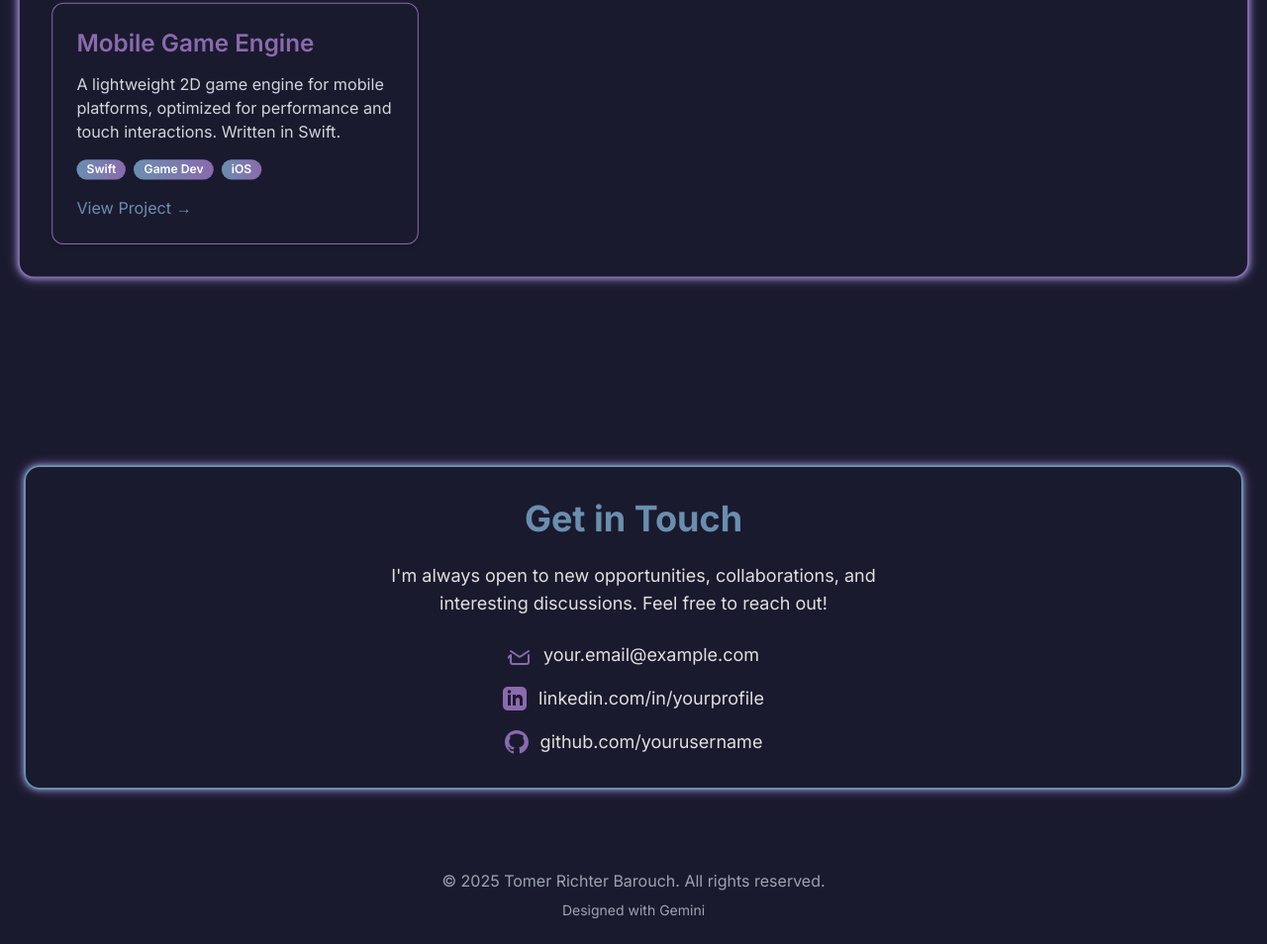
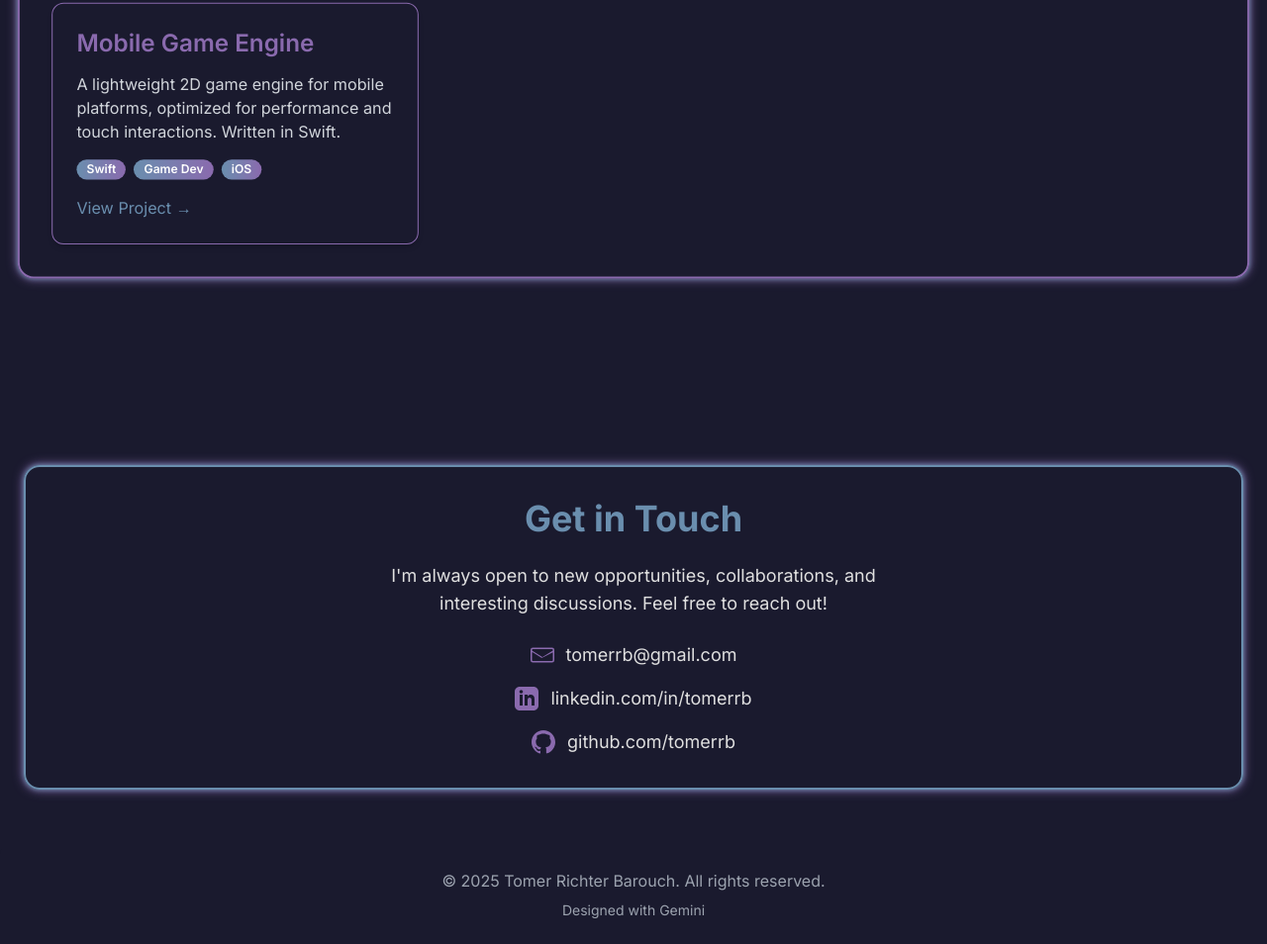
Before and after one commit to tomerrb/tomerrb.github.io, a plain HTML site: page index.html in a window 1280 px wide. Shown: the part 1128-2082 px from the top of the page at 99% size. Drawn offline with nearby package versions, Linux system fonts and the light colour scheme.

Commit message:
update contact info

```diff
--- a/index.html
+++ b/index.html
@@ -276,18 +276,20 @@
                 <div class="space-y-4">
                     <div class="flex items-center justify-center space-x-3 text-lg">
                         <!-- Email Icon -->
-                        <svg class="w-6 h-6 text-subtle-purple" fill="none" stroke="currentColor" viewBox="0 0 24 24" xmlns="http://www.w3.org/2000/svg"><path stroke-linecap="round" stroke-linejoin="round" stroke-width="2" d="M3 8l7.89 5.26a2 2 0 002.22 0L21 8m-18 4v7a2 2 0 002 2h14a2 2 0 002-2v-7m-18 0l-3 3"></path></svg>
-                        <a href="mailto:your.email@example.com" class="text-text-light hover:text-subtle-blue transition duration-300">your.email@example.com</a>
+                        <svg class="w-6 h-6 text-subtle-purple" fill="currentColor" viewBox="0 0 24 24" aria-hidden="true" xmlns="http://www.w3.org/2000/svg">
+                        <path d="M2.25 4.5A2.25 2.25 0 0 0 0 6.75v10.5A2.25 2.25 0 0 0 2.25 19.5h19.5A2.25 2.25 0 0 0 24 17.25V6.75A2.25 2.25 0 0 0 21.75 4.5H2.25zm0 1.5h19.5c.414 0 .75.336.75.75v.637l-10.5 6.563L1.5 7.387V6.75c0-.414.336-.75.75-.75zm0 3.222L10.969 14.7a.75.75 0 0 0 .812 0L22.5 9.222v8.028a.75.75 0 0 1-.75.75H2.25a.75.75 0 0 1-.75-.75V9.222z"/>
+                        </svg>
+                        <a href="mailto:tomerrb@gmail.com" class="text-text-light hover:text-subtle-blue transition duration-300">tomerrb@gmail.com</a>
                     </div>
                     <div class="flex items-center justify-center space-x-3 text-lg">
                         <!-- LinkedIn Icon -->
                         <svg class="w-6 h-6 text-subtle-purple" fill="currentColor" viewBox="0 0 24 24" aria-hidden="true" xmlns="http://www.w3.org/2000/svg"><path fill-rule="evenodd" d="M19 0h-14c-2.761 0-5 2.239-5 5v14c0 2.761 2.239 5 5 5h14c2.762 0 5-2.239 5-5v-14c0-2.761-2.238-5-5-5zm-11 19h-3v-11h3v11zm-1.5-12.268c-.966 0-1.75-.79-1.75-1.764s.784-1.764 1.75-1.764 1.75.79 1.75 1.764-.783 1.764-1.75 1.764zm13.5 12.268h-3v-5.604c0-3.368-4-3.113-4 0v5.604h-3v-11h3v1.765c1.396-2.586 7-2.777 7 2.476v6.759z" clip-rule="evenodd"></path></svg>
-                        <a href="https://linkedin.com/in/yourprofile" target="_blank" class="text-text-light hover:text-subtle-blue transition duration-300">linkedin.com/in/yourprofile</a>
+                        <a href="https://www.linkedin.com/in/tomerrb/" target="_blank" class="text-text-light hover:text-subtle-blue transition duration-300">linkedin.com/in/tomerrb</a>
                     </div>
                     <div class="flex items-center justify-center space-x-3 text-lg">
                         <!-- GitHub Icon -->
                         <svg class="w-6 h-6 text-subtle-purple" fill="currentColor" viewBox="0 0 24 24" aria-hidden="true" xmlns="http://www.w3.org/2000/svg"><path fill-rule="evenodd" d="M12 0C5.373 0 0 5.373 0 12c0 5.302 3.438 9.799 8.205 11.385.6.11.82-.258.82-.577 0-.285-.01-1.04-.015-2.04-3.338.724-4.042-1.61-4.042-1.61-.546-1.387-1.332-1.757-1.332-1.757-1.09-.745.083-.73.083-.73 1.205.085 1.838 1.238 1.838 1.238 1.07 1.835 2.809 1.305 3.49.998.108-.775.418-1.305.762-1.605-2.665-.3-5.466-1.332-5.466-5.93 0-1.31.465-2.38 1.235-3.22-.125-.3-.535-1.52.117-3.176 0 0 1.005-.322 3.3-.995.955-.265 1.96-.397 2.96-.397 1.002 0 2.007.132 2.96.397 2.295.673 3.297.995 3.297.995.653 1.656.243 2.876.118 3.176.77.84 1.233 1.91 1.233 3.22 0 4.61-2.805 5.625-5.475 5.92.43.37.81 1.096.81 2.22 0 1.606-.015 2.895-.015 3.286 0 .32.21.69.825.575C20.565 21.801 24 17.309 24 12c0-6.627-5.373-12-12-12z" clip-rule="evenodd"></path></svg>
-                        <a href="https://github.com/yourusername" target="_blank" class="text-text-light hover:text-subtle-blue transition duration-300">github.com/yourusername</a>
+                        <a href="https://github.com/tomerrb" target="_blank" class="text-text-light hover:text-subtle-blue transition duration-300">github.com/tomerrb</a>
                     </div>
                 </div>
             </div>
```
